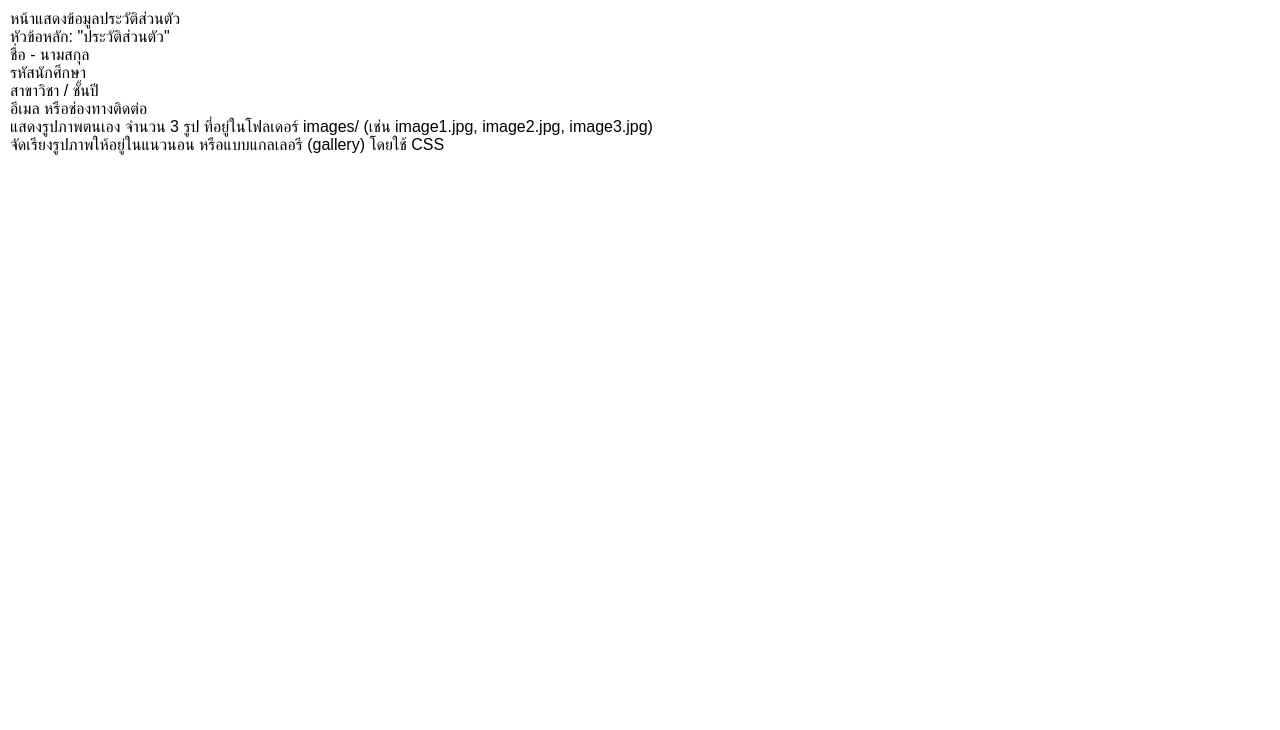
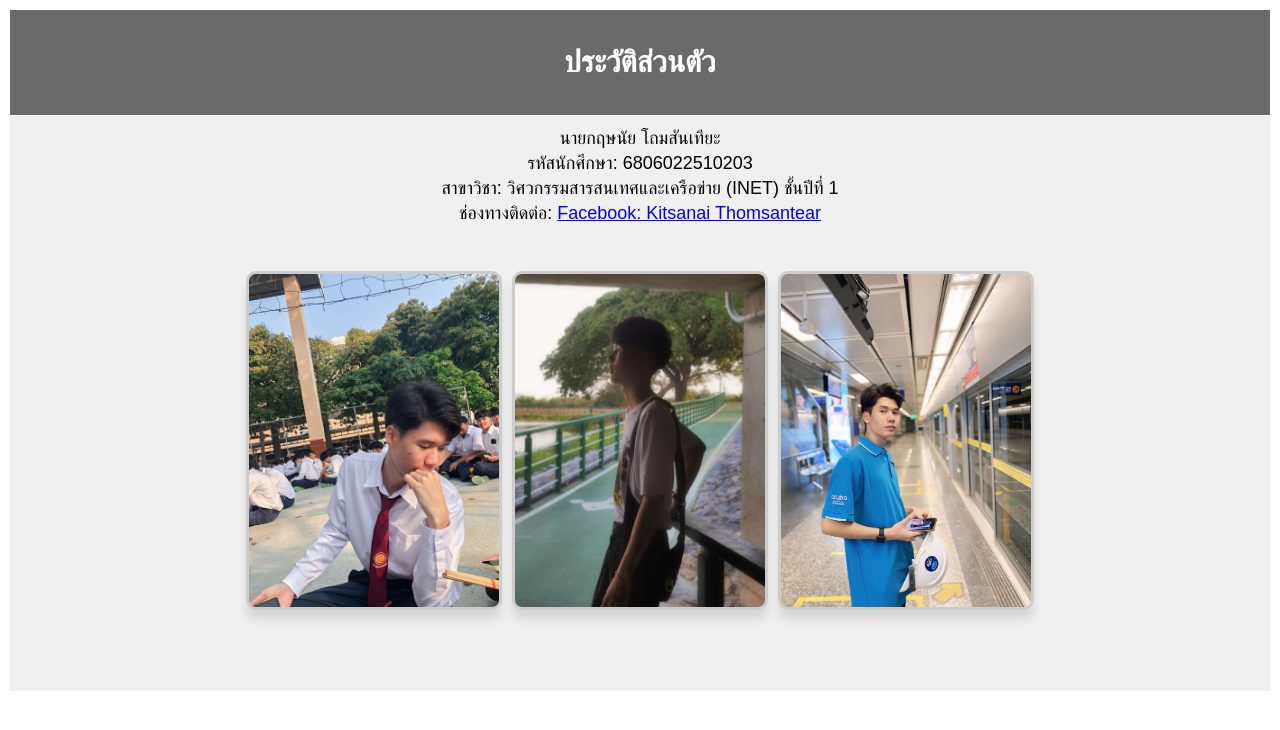
Before and after one commit to Kitsanai01/IntroToINE, a plain HTML site: page Project_Folder/myprofile.html in a window 1280 px wide. Drawn offline with Linux system fonts and the light colour scheme.

Commit message:
MyProfile Commit

```diff
--- a/Project_Folder/css/style.css
+++ b/Project_Folder/css/style.css
@@ -114,3 +114,39 @@ caption{
 .left-align {
     text-align: left;
 }
+img {
+    width: 250px;
+    height: auto;
+    border-radius: 10px;
+    margin: 5px;
+    box-shadow: 0 10px 10px rgba(0, 0, 0, 0.1);
+    /* vertical-align: middle; */
+    border: 3px solid #ccc;
+}
+p.p {
+    text-align: center;
+    font-size: 18px;
+    line-height: 1.4;
+    color: #000000;
+    margin: 1px 0;
+    padding: 10px;
+}
+header.profile-header {
+    text-align: center;
+    font-size: 20px;
+    background: #6a6a6a;
+    color: #ffffff;
+    padding: 10px;
+    margin-bottom: 1px;
+}
+.profile-nav {
+    width: 100%;
+    height: 575px;
+    background-color: #f0f0f0;
+}
+.profile-images {
+    display: flex;
+    justify-content: center;
+    margin-top: 10px;
+
+}
--- a/Project_Folder/myprofile.html
+++ b/Project_Folder/myprofile.html
@@ -7,15 +7,24 @@
     <link rel="stylesheet" href="css/style.css">
 </head>
 <body>
-    หน้าแสดงข้อมูลประวัติส่วนตัว <br>
-    หัวข้อหลัก: "ประวัติส่วนตัว"<br>
+    <header class="profile-header">
+        <h2>ประวัติส่วนตัว</h2>
+    </header>
+    <nav class="profile-nav">
+        <p class="p">นายกฤษนัย โถมสันเทียะ<br>
+        รหัสนักศึกษา: 6806022510203<br>
+        สาขาวิชา: วิศวกรรมสารสนเทศและเครือข่าย (INET) ชั้นปีที่ 1<br>
+        ช่องทางติดต่อ:
+        <a href="https://facebook.com/KitsanaiThomsantear">Facebook: Kitsanai Thomsantear</a><br>
+        </p>
+        <br>
+        <div class="profile-images">
+            <img class="IMG" src="images/img1.jpg" alt="Profile Image 1">
+            <img src="images/img6.jpg" alt="Profile Image 2">
+            <img src="images/img3.jpg" alt="Profile Image 3">
+        </div>
+    </nav>
 
-    ชื่อ - นามสกุล<br>
-    รหัสนักศึกษา<br>
-    สาขาวิชา / ชั้นปี<br>
-    อีเมล หรือช่องทางติดต่อ<br>
-    แสดงรูปภาพตนเอง จำนวน 3 รูป ที่อยู่ในโฟลเดอร์ images/ (เช่น image1.jpg, image2.jpg, image3.jpg)<br>
 
-    จัดเรียงรูปภาพให้อยู่ในแนวนอน หรือแบบแกลเลอรี (gallery) โดยใช้ CSS<br>
 </body>
 </html>
```
Also changed, not shown: Project_Folder/images/Img1.jpg (added), Project_Folder/images/Img2.jpg (added), Project_Folder/images/Img3.jpg (added), Project_Folder/images/Img4.jpg (added), Project_Folder/images/Img5.jpg (added), Project_Folder/images/Img6.jpg (added), Project_Folder/images/Img7.jpg (added).
